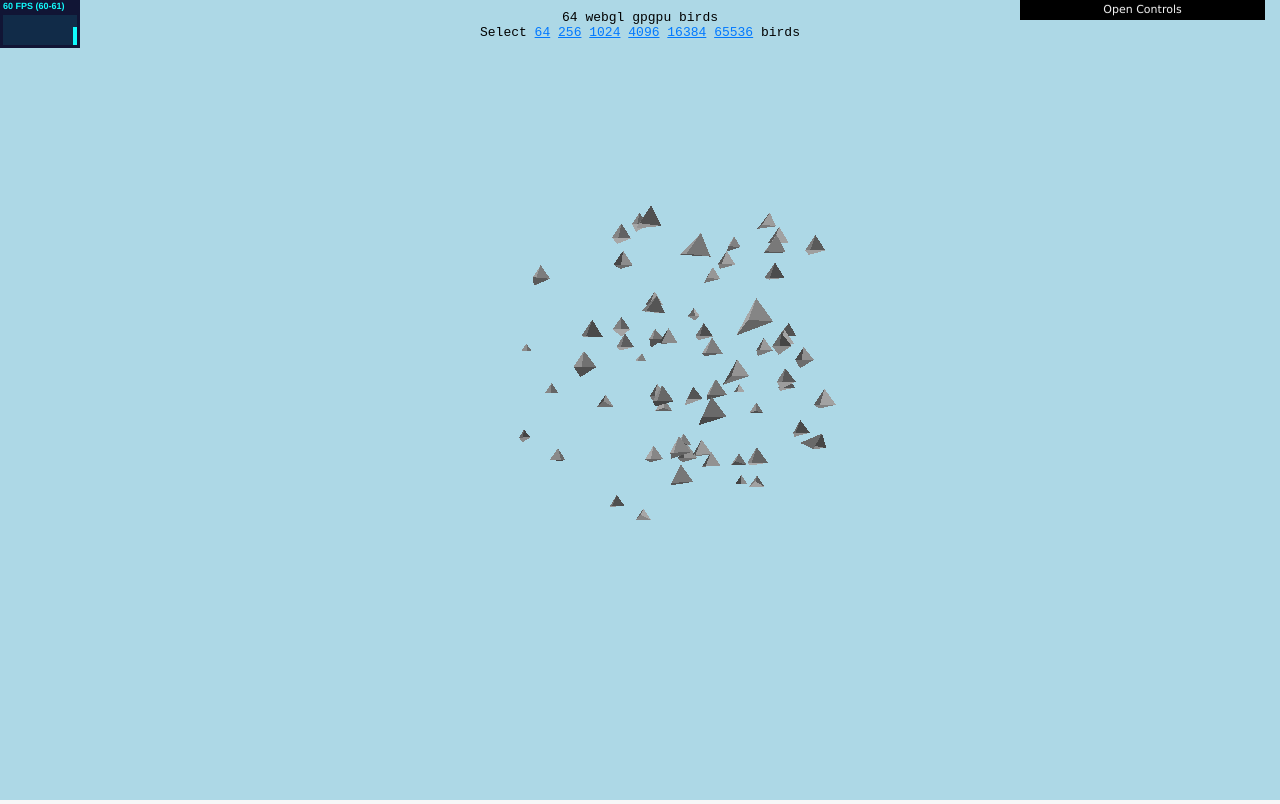
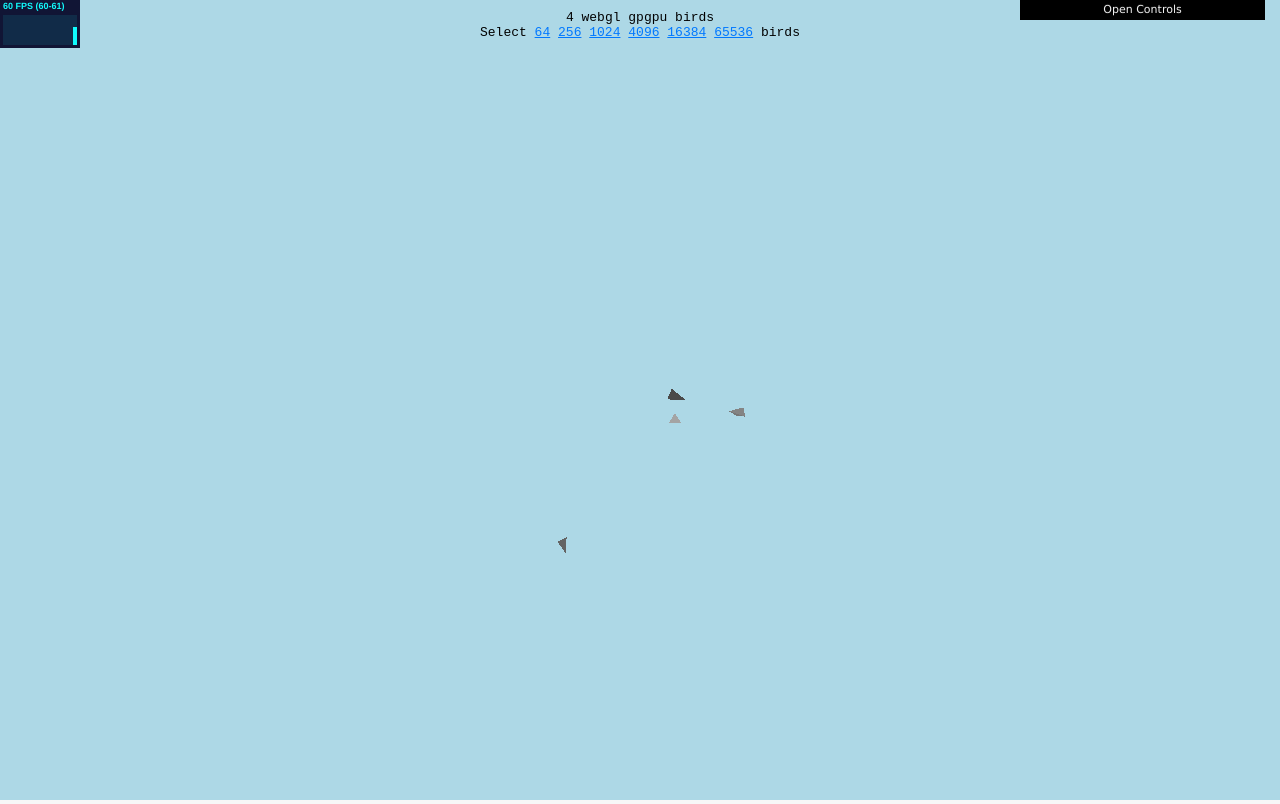
Before and after one commit to loahpotato/Crowd_Simulation_GPGPU, a plain HTML site: page webgl_gpgpu_birds.html in a window 1280 px wide. Drawn offline with Linux system fonts and the light colour scheme.

Commit message:
Update webgl_gpgpu_birds.html

```diff
--- a/webgl_gpgpu_birds.html
+++ b/webgl_gpgpu_birds.html
@@ -308,14 +308,14 @@
 			//if(!THREE.Math.isPowerOfTwo(WIDTH)){
 			//	WIDTH = THREE.Math.nextPowerOfTwo(WIDTH);
 			//}
-			var BIRDS = hash || 64;
-			var WIDTH = ~~Math.sqrt(BIRDS);
+			const BIRDS = hash || 4;
+			const WIDTH = ~~Math.sqrt(BIRDS);
 
 
 			// Custom Geometry - using 3 triangles each. No UVs, no normals currently.
 			THREE.BirdGeometry = function () {
 
-				var triangles = BIRDS*3;
+				var triangles = BIRDS*4;
 				var points = triangles*3;
 
 				THREE.BufferGeometry.call( this );
@@ -362,17 +362,24 @@
 						10, 0, -15,
 						0, -0, 10
 					);
+
+					verts_push(
+						0, 15, -15,
+						10, 0, -15,
+						-10, 0, -15
+					);
 				}
 
 				for( var v = 0; v < points; v++ ) {
 
-					var i = ~~(v / 3); // v-th triangle
+					var i = ~~(v / 3); // i-th triangle
+					i = ~~(i / 4); // i-th bird
 					var x = (i % WIDTH) / WIDTH;
 					var y = ~~(i / WIDTH) / WIDTH;
 
 					var c = new THREE.Color(
 						0x444444 +
-						~~(v / 9) / BIRDS * 0x666664
+						~~(v / 3) / triangles * 0x666664
 					);
 
 					birdColors.array[ v * 3 + 0 ] = c.r;
@@ -382,7 +389,7 @@
 					references.array[ v * 2     ] = x;
 					references.array[ v * 2 + 1 ] = y;
 
-					birdVertex.array[ v         ] = v % 9;
+					birdVertex.array[ v         ] = v % 12;
 
 				}
 
@@ -572,7 +579,8 @@
 				birdMesh.updateMatrix();
 
 				scene.add(birdMesh);
-
+				scene.add(birdMesh);
+				scene.add(birdMesh);
 			}
 
 			function fillPositionTexture( texture ) {
```
